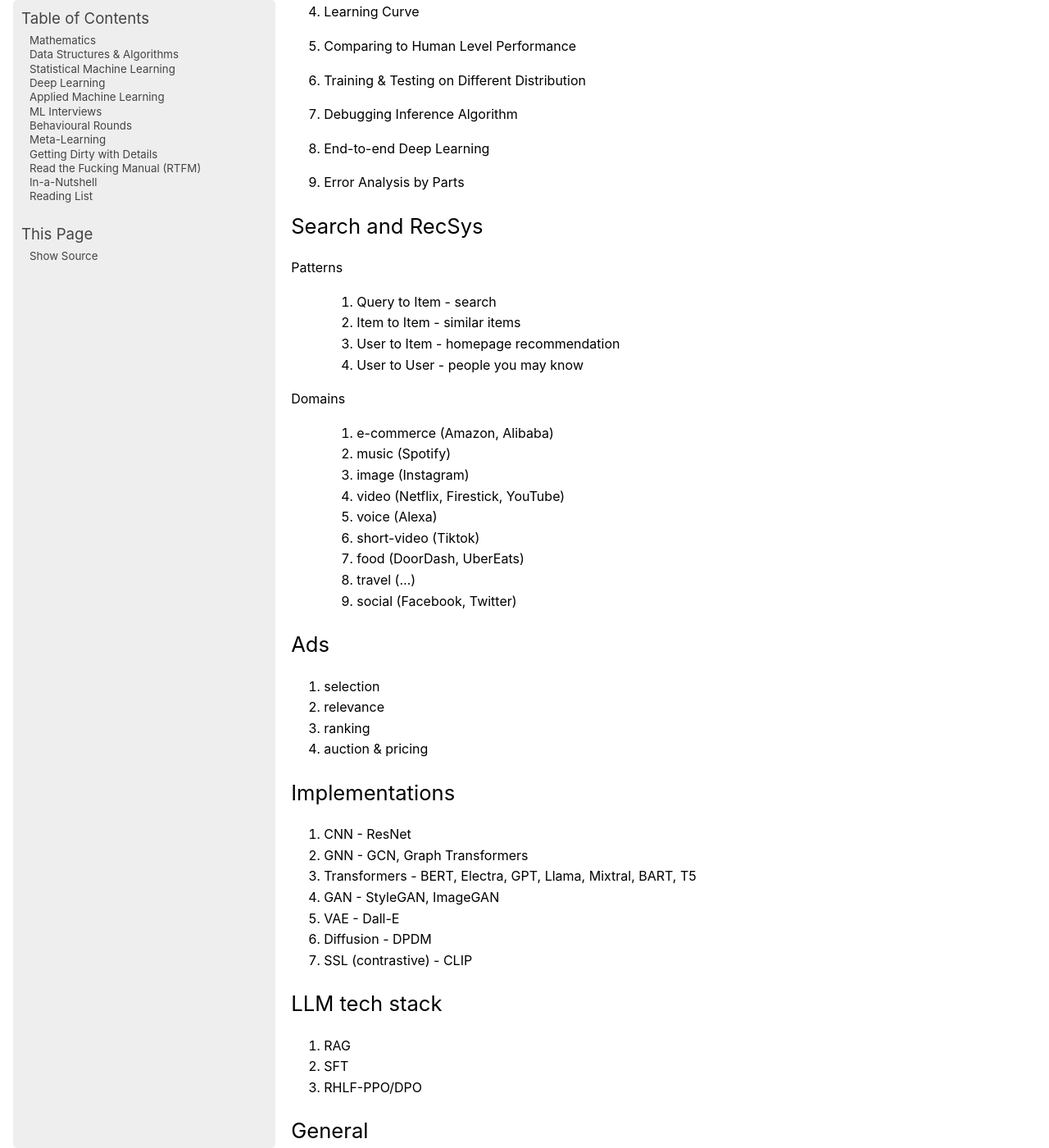
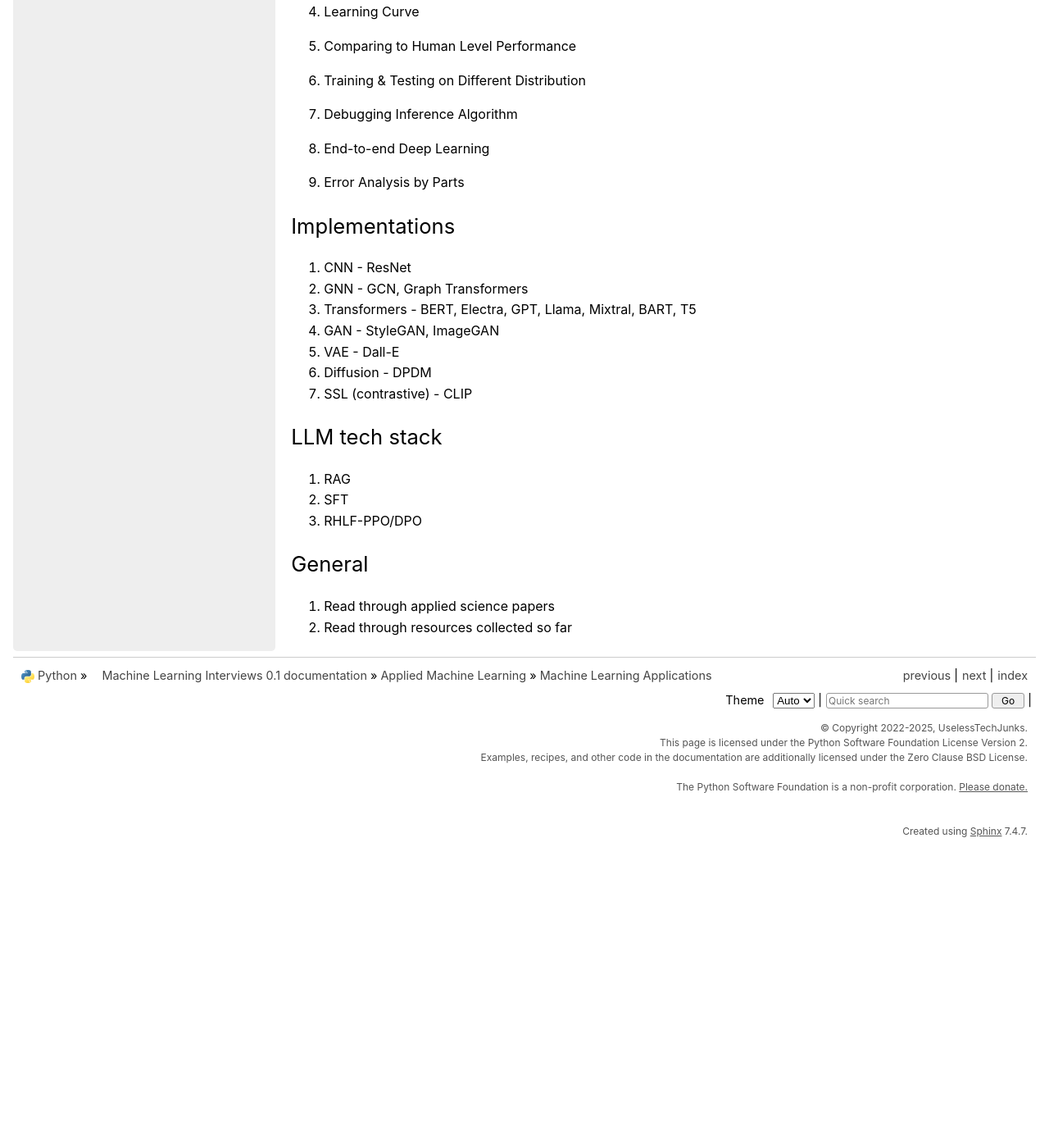
Before and after one commit to uselesstechjunks/leetcode, a Sphinx documentation site: the page built from docs/source/applied/methods/index.rst, in a window 1280 px wide and 1400 px high, scrolled down 5124 px. Shown: the whole window at 82% size. Built offline with Sphinx 7.4.7, drawn with Linux system fonts in a browser that asks for light colours; pages that are not in the unit, such as notebooks, are missing from menus; after the commit the page ends 6156 px from its top, so only the background shows below that.

Commit message:
Rename mlapp.rst to index.rst (#471)
* Rename mlapp.rst to index.rst

* Update index.rst

* Update and rename obsv.rst to monitor.rst

* Update index.rst

* Update monitor.rst

* Update monitor.rst

* Update monitor.rst

* Update monitor.rst

* Update monitor.rst

* Rename monitor.rst to dcai.rst

* Update index.rst

* Update dcai.rst

* Update index.rst

* Update rank.rst

* Update rank.rst

* Update rank.rst

* Update rank.rst

* Update dcai.rst

```diff
--- a/docs/source/applied/index.rst
+++ b/docs/source/applied/index.rst
@@ -7,5 +7,6 @@ Applied Machine Learning
 
 	sys/mlcoding
 	sys/sysdes
-	methods/mlapp
-	eval/obsv
+	methods/index
+	eval/dcai
+	eval/eval
--- a/docs/source/applied/methods/mlapp.rst
+++ b/docs/source/applied/methods/index.rst
@@ -83,35 +83,6 @@ General Principles
 #. Error Analysis by Parts
 
 ****************************************************************************
-Search and RecSys
-****************************************************************************
-Patterns
-
-	#. Query to Item - search
-	#. Item to Item - similar items
-	#. User to Item - homepage recommendation
-	#. User to User - people you may know
-Domains
-
-	#. e-commerce (Amazon, Alibaba)
-	#. music (Spotify)
-	#. image (Instagram)
-	#. video (Netflix, Firestick, YouTube)
-	#. voice (Alexa)
-	#. short-video (Tiktok)
-	#. food (DoorDash, UberEats)
-	#. travel (...)
-	#. social (Facebook, Twitter)
-
-****************************************************************************
-Ads
-****************************************************************************
-#. selection
-#. relevance
-#. ranking
-#. auction & pricing
-
-****************************************************************************
 Implementations
 ****************************************************************************
 #. CNN - ResNet
```
Also changed, not shown: docs/source/applied/eval/dcai.rst (added, +59 -0 lines), docs/source/applied/eval/obsv.rst (deleted, +0 -55 lines), docs/source/applied/methods/rank.rst (+54 -39 lines).
